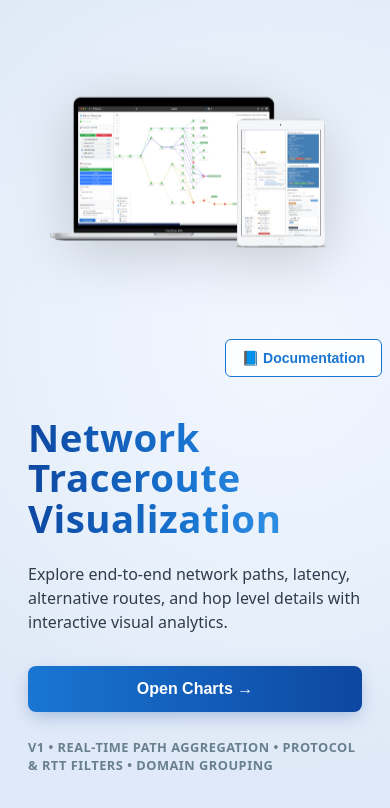
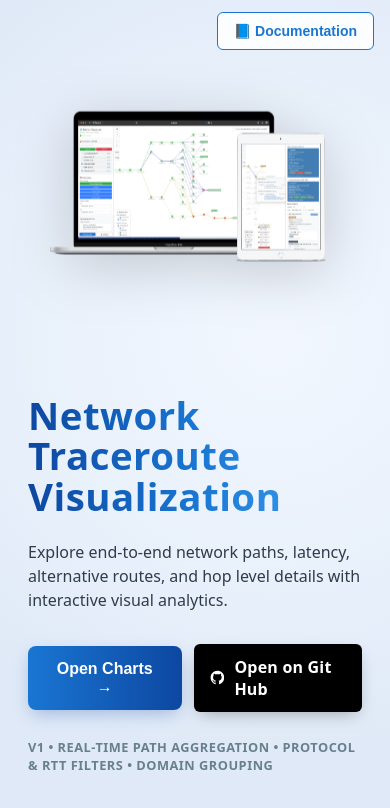
Before and after one commit to tommy812/visual-traceroute, a React (Create React App) app in the folder frontend/: page / in a window 390 px wide. Shown: the top 808 px of the page. Built offline with nearby package versions, Linux system fonts and the light colour scheme; no server answers.

Commit message:
feat: update documentation and landing page; enhance user guide content and improve layout for actions

```diff
--- a/frontend/src/components/documentationPage/documentationPage.js
+++ b/frontend/src/components/documentationPage/documentationPage.js
@@ -5,7 +5,7 @@ const DocumentationPage = ({ onBack, onEnter }) => {
   return (
     <div className="docs-root">
       <div className="docs-header">
-        <h1>📘 Documentation</h1>
+        <h1>📘 User Guide</h1>
         <div className="docs-actions">
           <button onClick={onBack}>← Back</button>
           <button onClick={onEnter}>Open Charts →</button>
@@ -13,38 +13,141 @@ const DocumentationPage = ({ onBack, onEnter }) => {
       </div>
 
       <div className="docs-content">
-        <section>
+        <nav aria-label="Table of contents">
           <h2>Overview</h2>
-          <p>This tool visualizes traceroute runs grouped by destination IP (organized under domains).</p>
-        </section>
-        <section>
-          <h2>Data Model</h2>
+          <p>
+            This application visualizes network paths from traceroute data to help you explore
+            routing behavior, latency, and peering relationships over time. Use the sidebar to
+            pick destinations, apply filters, and the interactive graph to inspect paths and hops.
+          </p>
+          <p>
+            This is an <strong>open-source</strong> project. Contribute or report issues on
+            <a href="https://github.com/tommy812/react-graph-vis.git" target="_blank" rel="noreferrer noopener"> GitHub</a>.
+          </p>
           <ul>
-            <li>Domains → Destinations (IPs) → Trace Runs → Hops</li>
-            <li>Primary vs Alternative path types with usage percentages.</li>
+            <li><a href="#getting-started">Getting started</a></li>
+            <li><a href="#interface">Interface overview</a></li>
+            <li><a href="#sidebar">Sidebar and selection</a></li>
+            <li><a href="#graph">Graph interactions</a></li>
+            <li><a href="#filters">Filters and time range</a></li>
+            <li><a href="#panels">Details panels</a></li>
+            <li><a href="#export">Export and fullscreen</a></li>
+            <li><a href="#data-model">Data model</a></li>
+            <li><a href="#performance">Performance tips</a></li>
+            <li><a href="#troubleshooting">Troubleshooting</a></li>
+            <li><a href="#faq">FAQ</a></li>
+          </ul>
+        </nav>
+
+        <section id="getting-started">
+          <h2>Getting started</h2>
+          <ul>
+            <li>Click <strong>Open Charts</strong> to enter the graph view.</li>
+            <li>In the left sidebar, expand a domain to reveal destination IPs.</li>
+            <li>Select one or more IPs to build the network graph.</li>
+            <li>Adjust the time range to focus on a specific period of traceroutes.</li>
           </ul>
         </section>
-        <section>
-          <h2>Key Interactions</h2>
+
+        <section id="interface">
+          <h2>Interface overview</h2>
           <ul>
-            <li>Select domains or individual IPs in sidebar.</li>
-            <li>Hover / click hops to open detailed drawer.</li>
-            <li>Filters: protocol, RTT range, path types, usage %, date range.</li>
+            <li><strong>Sidebar</strong>: choose domains/IPs, set filters, manage time range.</li>
+            <li><strong>Graph canvas</strong>: interactive nodes and edges representing hops and links.</li>
+            <li><strong>Controls</strong>: zoom, fit to screen, layout and visibility options.</li>
+            <li><strong>Drawers/Panels</strong>: detailed information about hops, full paths, and peering data.</li>
           </ul>
         </section>
-        <section>
-          <h2>Shortcuts</h2>
+
+        <section id="sidebar">
+          <h2>Sidebar and selection</h2>
           <ul>
-            <li>Domain checkbox: select/deselect all IPs.</li>
-            <li>Uncheck IP after domain selection → domain becomes partial.</li>
+            <li><strong>Domain checkbox</strong> selects or deselects all IPs under that domain.</li>
+            <li>After selecting a domain, you can uncheck individual IPs for a partial selection.</li>
+            <li>Use quick access or saved presets (if enabled) to rapidly switch contexts.</li>
           </ul>
         </section>
-        <section>
-          <h2>Performance Notes</h2>
+
+        <section id="graph">
+          <h2>Graph interactions</h2>
           <ul>
-            <li>Memoized selectors & virtual scrolling for large sets.</li>
-            <li>Graph rebuild scoped to selected IP list.</li>
+            <li>Hover nodes/edges to see tooltips with latency, ASNs, and hop metadata.</li>
+            <li>Click a hop to open the details drawer. Use the path highlight to follow flows.</li>
+            <li>Primary vs alternative paths are color-coded with usage percentages when available.</li>
+            <li>Use the on-canvas controls to zoom, center, and toggle layout options.</li>
           </ul>
+        </section>
+
+        <section id="filters">
+          <h2>Filters and time range</h2>
+          <ul>
+            <li><strong>Protocol</strong>: filter by ICMP/TCP/UDP (as supported by the dataset).</li>
+            <li><strong>RTT</strong>: constrain hops by round-trip time thresholds.</li>
+            <li><strong>Path type</strong>: include primary and/or alternative routes.</li>
+            <li><strong>Usage %</strong>: require a minimum frequency for alternative paths.</li>
+            <li><strong>Time range</strong>: choose absolute dates or presets to scope the data.</li>
+          </ul>
+        </section>
+
+        <section id="panels">
+          <h2>Details panels</h2>
+          <ul>
+            <li><strong>Hop Drawer</strong>: IP, ASN, RTT stats, geolocation, and related paths.</li>
+            <li><strong>Full Traceroute</strong>: end-to-end hops for a run with timings and status.</li>
+            <li><strong>PeeringDB</strong>: facility and peering information when available.</li>
+          </ul>
+        </section>
+
+        <section id="export">
+          <h2>Export and fullscreen</h2>
+          <ul>
+            <li>Use export to download the current graph as PNG/SVG (as supported).</li>
+            <li>Toggle fullscreen for focused analysis and better screenshots.</li>
+          </ul>
+        </section>
+
+        <section id="data-model">
+          <h2>Data model</h2>
+          <ul>
+            <li>Domains → Destinations (IPs) → Trace runs → Hops.</li>
+            <li>Each hop can include RTTs, ASN, geolocation, and loss indicators.</li>
+            <li>Paths are grouped into primary and alternative with usage percentages.</li>
+          </ul>
+        </section>
+
+        <section id="performance">
+          <h2>Performance tips</h2>
+          <ul>
+            <li>Limit the number of concurrently selected IPs to speed up renders.</li>
+            <li>Use time range to reduce dataset size when investigating a specific window.</li>
+            <li>Underlying UI uses memoization and virtual lists; graph rebuild scopes to selection.</li>
+          </ul>
+        </section>
+
+        <section id="troubleshooting">
+          <h2>Troubleshooting</h2>
+          <ul>
+            <li><strong>No data appears</strong>: ensure at least one destination IP is selected and time range includes runs.</li>
+            <li><strong>High latency spikes</strong>: verify protocol filter and compare across time ranges.</li>
+            <li><strong>Missing ASN/Geo</strong>: data may be incomplete; check PeeringDB panel for context.</li>
+          </ul>
+        </section>
+
+        <section id="faq">
+          <h2>FAQ</h2>
+          <ul>
+            <li><strong>What is a primary path?</strong> The most frequently observed route for a destination.</li>
+            <li><strong>What are alternative paths?</strong> Less common routes with associated usage percentages.</li>
+            <li><strong>Can I compare two destinations?</strong> Yes. Select multiple IPs; the graph merges paths and highlights shared hops.</li>
+          </ul>
+        </section>
+
+        <section id="open-source">
+          <h2>Open source</h2>
+          <p>
+            Built by the community, for the community. Star the repo, open issues, or submit PRs:
+            <a href="https://github.com/your-org/your-repo" target="_blank" rel="noreferrer noopener"> github.com/your-org/your-repo</a>.
+          </p>
         </section>
       </div>
     </div>
--- a/frontend/src/components/landingPage/landingPage.css
+++ b/frontend/src/components/landingPage/landingPage.css
@@ -15,7 +15,7 @@
   background: #ffffffdd;
   border: 1px solid #1976d2;
   color: #1976d2;
-  padding: 10px 16px;
+  padding: 12px 16px;
   font-size: 14px;
   font-weight: 600;
   border-radius: 6px;
@@ -72,6 +72,33 @@
   color: #2f3c4c;
   max-width: 560px;
   font-weight: 500;
+}
+
+.landing-actions {
+  display: flex;
+  align-items: center;
+  gap: 12px;
+}
+
+.landing-gh-pill {
+  display: inline-flex;
+  align-items: center;
+  gap: 10px;
+  background: #000;
+  color: #fff;
+  text-decoration: none;
+  border-radius: 6px;
+  padding: 12px 16px;
+  font-weight: 700;
+  letter-spacing: .2px;
+  box-shadow: 0 6px 18px -6px rgba(0,0,0,.35);
+  transition: transform .2s ease, box-shadow .2s ease, background .2s ease;
+}
+
+.landing-gh-pill:hover {
+  transform: translateY(-2px);
+  box-shadow: 0 10px 24px -8px rgba(0,0,0,.45);
+  background: #111;
 }
 
 .landing-button {
@@ -173,12 +200,16 @@
   box-shadow: 0 6px 20px -6px rgba(13,71,161,.4);
   transform: translateY(-3px);
 }
+/* Keep Documentation button at top-right on mobile; remove old top-right GitHub in favor of pill */
 @media (max-width: 1100px) {
-  .landing-github-btn,
-  .landing-docs-btn {
-    position: static;
-    display: inline-flex;
-    align-self: flex-end;
-    margin: 12px 8px 0 8px;
+  .landing-docs-btn,
+  .landing-github-btn {
+    position: absolute;
+    top: 12px;
+    right: 16px;
+  }
+  .landing-github-btn {
+    right: 110px; /* keep GitHub to the left of Docs */
+    margin-right: 0;
   }
 }
--- a/frontend/src/components/landingPage/landingPage.js
+++ b/frontend/src/components/landingPage/landingPage.js
@@ -17,10 +17,23 @@ const LandingPage = ({ onEnter, onShowDocs }) => {
         <p className="landing-subtitle">
           Explore end-to-end network paths, latency, alternative routes, and hop level details with interactive visual analytics.
         </p>
-
-        <button className="landing-button" onClick={onEnter}>
-          Open Charts →
-        </button>
+        <div className="landing-actions">
+          <button className="landing-button" onClick={onEnter}>
+            Open Charts →
+          </button>
+          <a
+            href="https://github.com/tommy812/react-graph-vis"
+            target="_blank"
+            rel="noreferrer noopener"
+            className="landing-gh-pill"
+            title="Open on Git Hub"
+          >
+            <svg aria-hidden="true" width="18" height="18" viewBox="0 0 24 24" fill="none">
+              <path fill="#fff" d="M12 .5C5.73.5.98 5.24.98 11.52c0 4.86 3.15 8.98 7.51 10.44.55.1.75-.24.75-.53 0-.26-.01-1.13-.02-2.05-3.06.67-3.71-1.3-3.71-1.3-.5-1.27-1.22-1.61-1.22-1.61-.99-.68.07-.67.07-.67 1.1.08 1.68 1.13 1.68 1.13.97 1.66 2.54 1.18 3.16.9.1-.7.38-1.18.69-1.45-2.44-.28-5.01-1.22-5.01-5.43 0-1.2.43-2.18 1.13-2.95-.11-.28-.49-1.42.11-2.96 0 0 .92-.29 3.02 1.13.87-.24 1.81-.36 2.74-.36.93 0 1.87.12 2.74.36 2.1-1.42 3.02-1.13 3.02-1.13.6 1.54.22 2.68.11 2.96.7.77 1.13 1.75 1.13 2.95 0 4.22-2.58 5.15-5.03 5.43.39.34.74 1.01.74 2.05 0 1.48-.01 2.67-.01 3.03 0 .29.2.64.75.53 4.36-1.46 7.51-5.58 7.51-10.44C23.02 5.24 18.27.5 12 .5Z"/>
+            </svg>
+            <span>Open on Git Hub</span>
+          </a>
+        </div>
         <div className="landing-meta">
           v1 • Real-time path aggregation • Protocol & RTT filters • Domain grouping
         </div>
```
